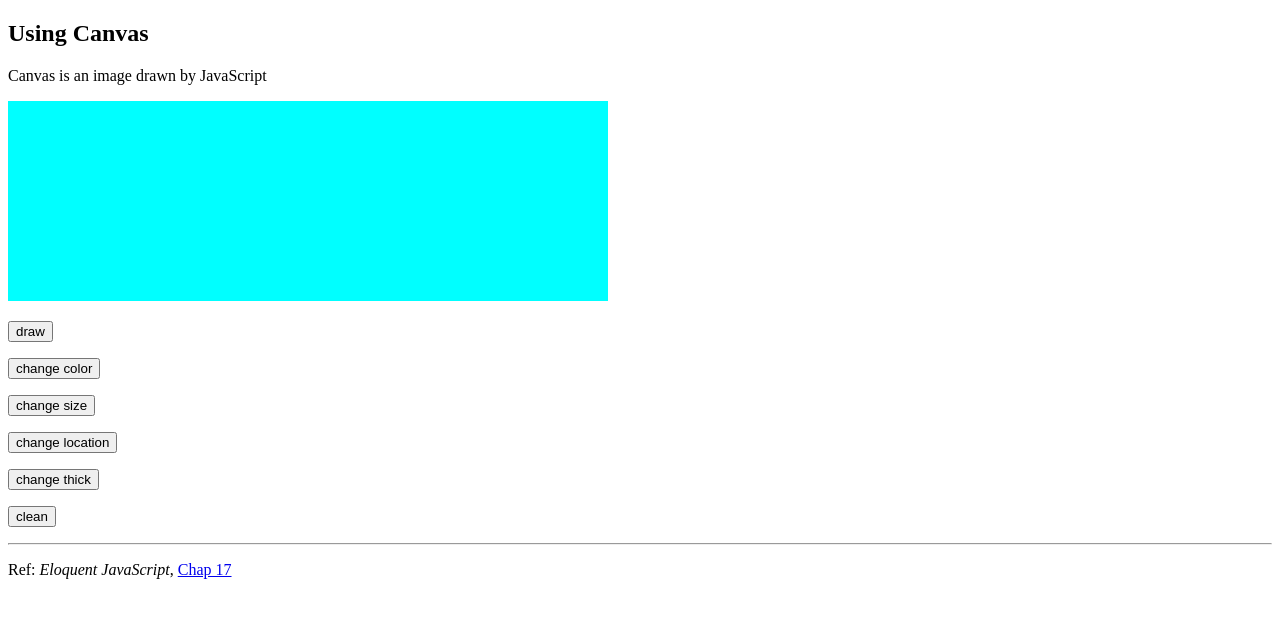
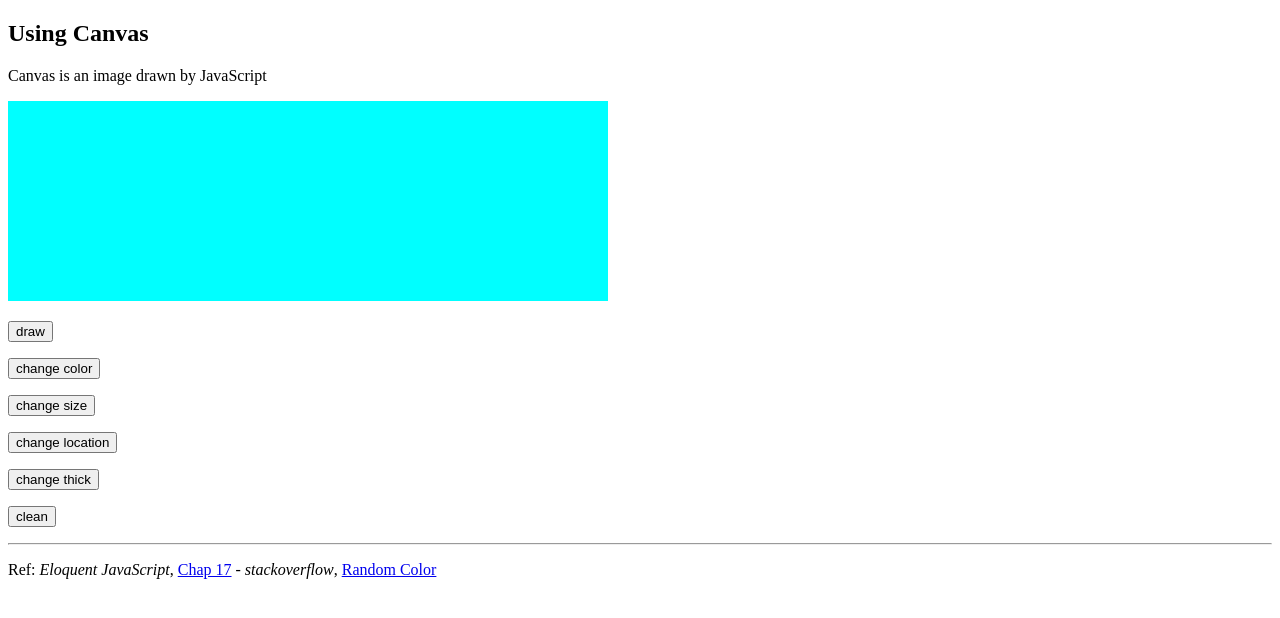
Before and after one commit to feyzanursaka/Odevler, a plain HTML site: page CW9.html in a window 1280 px wide. Drawn offline with Linux system fonts and the light colour scheme.

Commit message:
Update CW9.html

```diff
--- a/CW9.html
+++ b/CW9.html
@@ -142,6 +142,9 @@ function clean() {
 <p>Ref: <i>Eloquent JavaScript</i>,
 <a href="http://eloquentjavascript.net/17_canvas.html"
    target="ExternalDocument"> Chap 17</a>
+        - <i>stackoverflow</i>,
+<a href="https://stackoverflow.com/questions/1484506/random-color-generator"
+   target="stackoverflow"> Random Color </a>
 </p>
 </body>
 </html>
```
